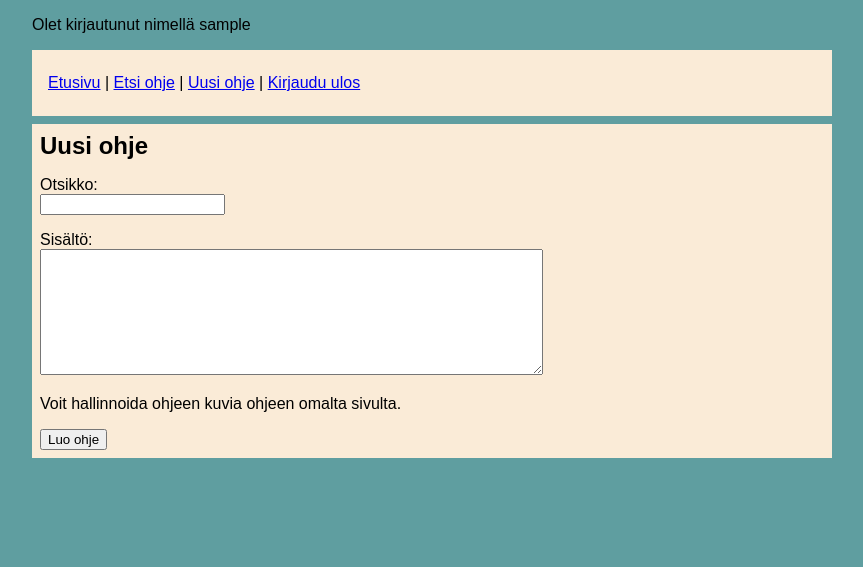
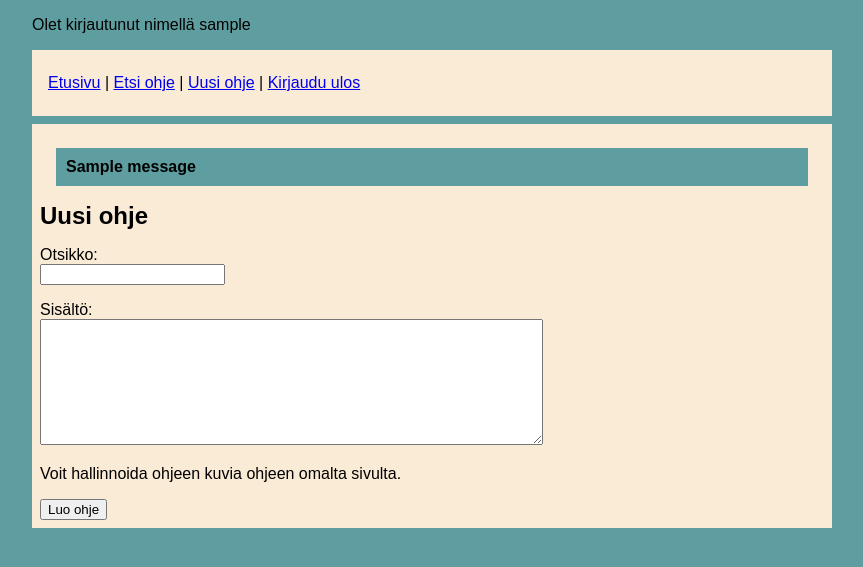
Before and after one commit to pianisti/neuleohjeita, a Flask app: page /new_pattern in a window 1280 px wide. Shown: the part 77-644 px from the top of the page, without its empty margins (208-1071 px from the left). Run offline with Flask 3, Linux system fonts and the light colour scheme; the visitor is signed in with stand-in values (Sample User, id 1); one stand-in notice (Sample message) is shown; data that the repository does not hold is empty.

Commit message:
Add better way to show errors

```diff
--- a/app.py
+++ b/app.py
@@ -1,7 +1,7 @@
 import secrets
 import sqlite3
 from flask import Flask
-from flask import abort, make_response, redirect, render_template, request, session
+from flask import abort, flash, make_response, redirect, render_template, request, session
 import db
 import config
 import patterns
@@ -101,7 +101,6 @@ def create_pattern():
     user_id = session["user_id"]
 
     all_classes, elements = patterns.get_all_classes()
-
     classes = []
     for one_class in all_classes:
         value = request.form[f"{one_class}"]
@@ -111,6 +110,7 @@ def create_pattern():
             if one_class not in all_classes:
                 abort(403)
             classes.append((f"{one_class}", value))
+
     patterns.add_pattern(title, description, user_id, classes)
 
     return redirect("/")
@@ -155,11 +155,13 @@ def add_image():
         abort(403)
     file = request.files["image"]
     if not file.filename.endswith(".jpg"):
-        return "VIRHE: väärä tiedostomuoto"
+        flash("VIRHE: Lähettämäsi tiedosto ei ole jpg-tiedosto")
+        return redirect("/images/" + str(pattern_id))
 
     image = file.read()
     if len(image) > 100 * 1024:
-        return "VIRHE: liian suuri kuva"
+        flash("VIRHE: Lähettämäsi tiedosto on liian suuri")
+        return redirect("/images/" + str(pattern_id))
 
     patterns.add_image(pattern_id, image)
     return redirect("/images/" + str(pattern_id))
@@ -246,12 +248,14 @@ def create():
     password1 = request.form["password1"]
     password2 = request.form["password2"]
     if password1 != password2:
-        return "VIRHE: salasanat eivät ole samat"
+        flash("VIRHE: Antamasi salasanat eivät ole samat")
+        return redirect("/register")
 
     try:
         users.create_user(username, password1)
     except sqlite3.IntegrityError:
-        return "VIRHE: tunnus on jo varattu"
+        flash("VIRHE: Antamasi tunnus on jo käytössä")
+        return redirect("/register")
 
     return redirect("/login")
 
@@ -271,7 +275,8 @@ def login():
             session["csrf_token"] = secrets.token_hex(16)
             return redirect("/")
         else:
-            return "VIRHE: väärä tunnus tai salasana"
+            flash("VIRHE: Antamasi tunnus tai salasana on väärä")
+            return redirect("/login")
 
 @app.route("/logout")
 def logout():
--- a/static/main.css
+++ b/static/main.css
@@ -30,6 +30,14 @@ body {
   padding: 0.2em 0.5em;
 }
 
+.info {
+  border: 2px solid cadetblue;
+  margin: 1em;
+  padding: 0.5em;
+  background-color: cadetblue;
+  color: black;
+}
+
 h1,h2 {
   margin: 0;
 }
--- a/templates/layout.html
+++ b/templates/layout.html
@@ -29,6 +29,11 @@
     </p>
   </div>
   <div class="content">
+  {% for message in get_flashed_messages() %}
+  <p class="info">
+    <b>{{ message }}</b>
+  </p>
+  {% endfor %}
     {% block content %}{% endblock %}
   </div>
 </body>
--- a/templates/new_pattern.html
+++ b/templates/new_pattern.html
@@ -24,7 +24,7 @@
     </select>
     {% else %}
       {% for option in classes[class] %}
-      <input type="{{ elements[class] }}" name="{{ class }}" value="{{ option }}" /> {{ option }}
+      <input type="{{ elements[class] }}" name="{{ class }}" value="{{ option }}" required/> {{ option }}
       {% endfor %}
     {% endif %}
   </p>
```
